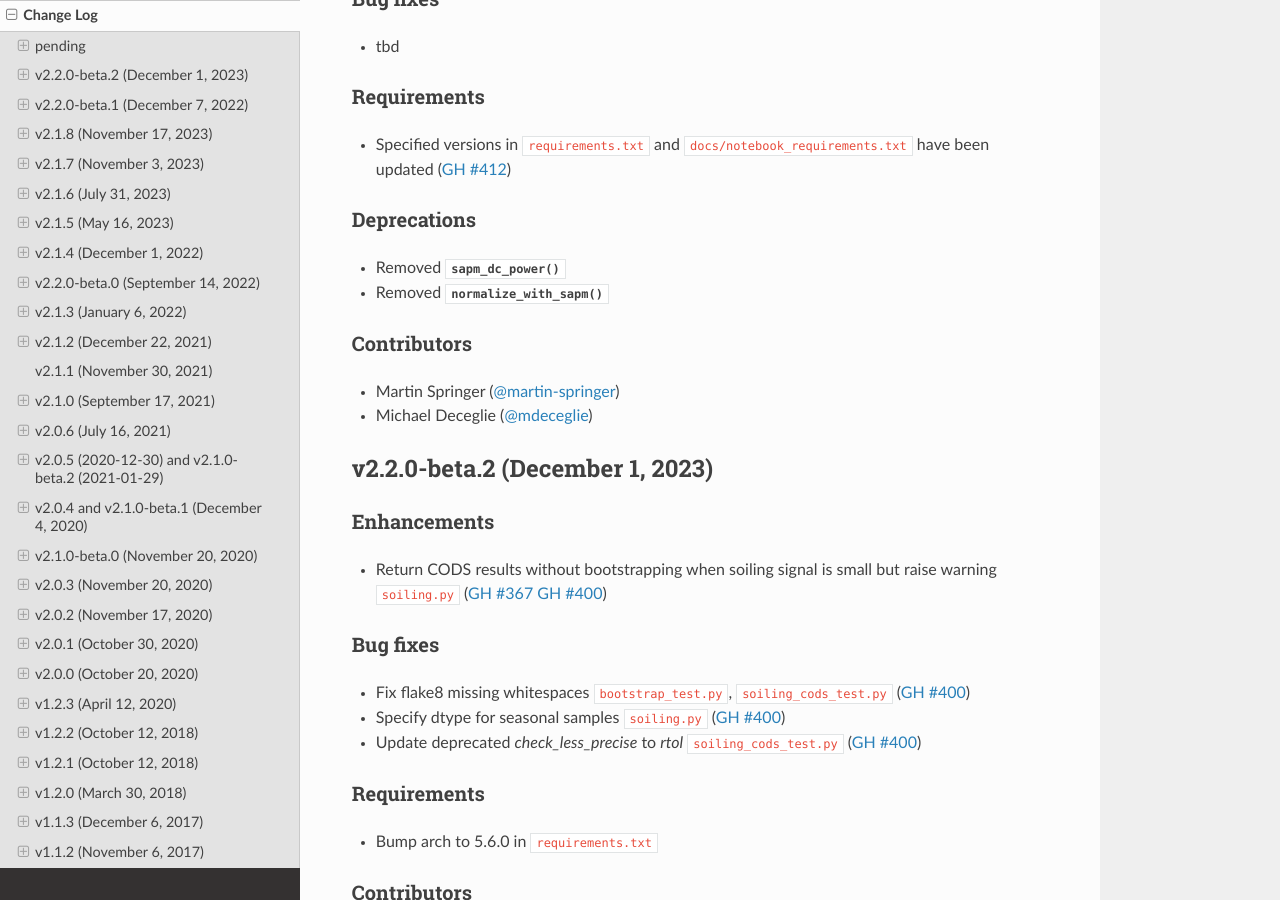
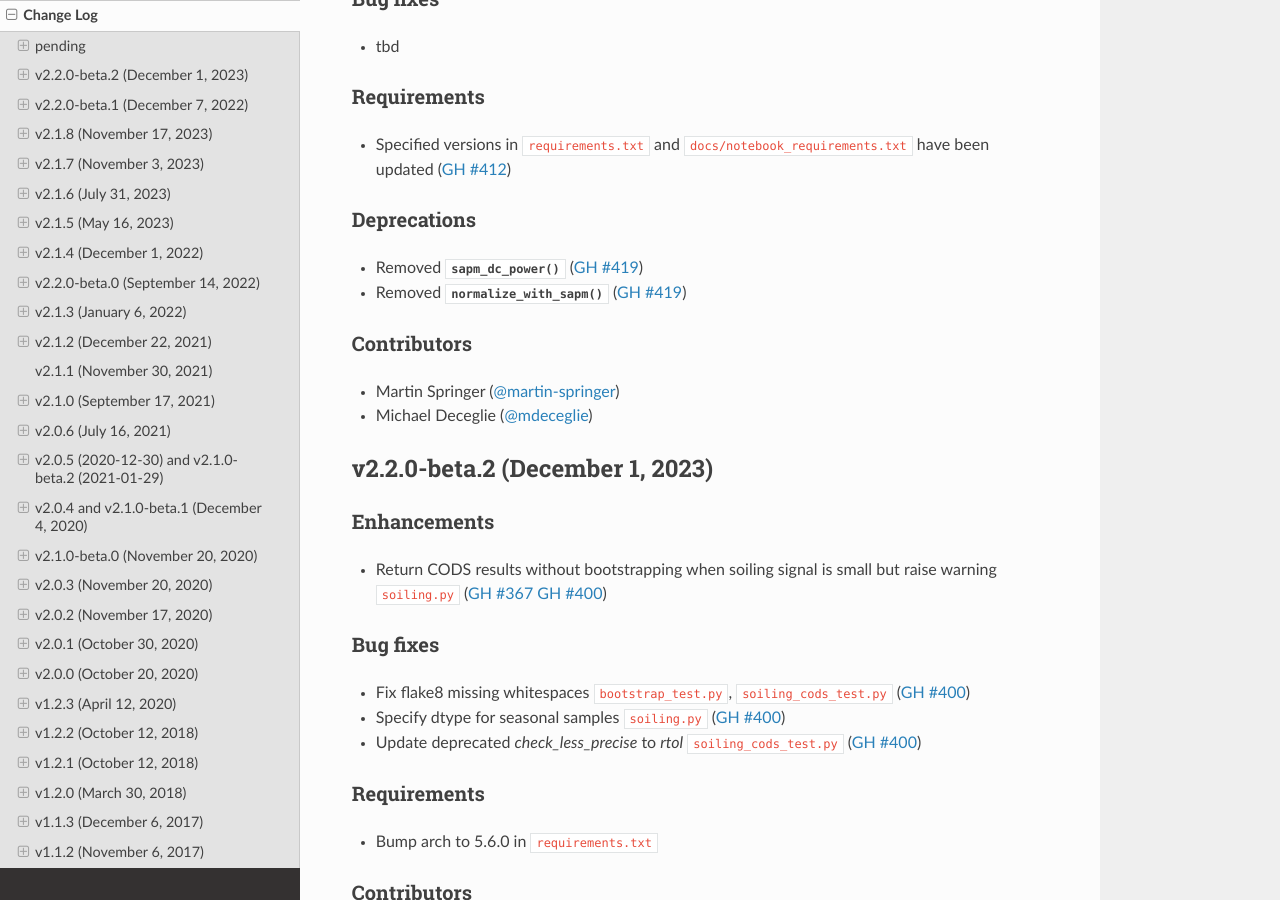
Before and after one commit to NREL/rdtools, a Sphinx documentation site: the page built from docs/sphinx/source/changelog.rst, in a window 1280 px wide and 900 px high, scrolled down 500 px. Built offline with Sphinx 7.4.7 and the Read the Docs theme 2.0.0, drawn with Linux system fonts in a browser that asks for light colours; pages that are not in the unit, such as notebooks, are missing from menus.

Commit message:
add pull request number to changelog

```diff
--- a/docs/sphinx/source/changelog/pending.rst
+++ b/docs/sphinx/source/changelog/pending.rst
@@ -23,8 +23,8 @@ Requirements
 
 Deprecations
 ------------
-* Removed  :py:func:`~rdtools.normalization.sapm_dc_power`
-* Removed  :py:func:`~rdtools.normalization.normalize_with_sapm`
+* Removed  :py:func:`~rdtools.normalization.sapm_dc_power` (:pull:`419`)
+* Removed  :py:func:`~rdtools.normalization.normalize_with_sapm` (:pull:`419`)
 
 Contributors
 ------------
```
